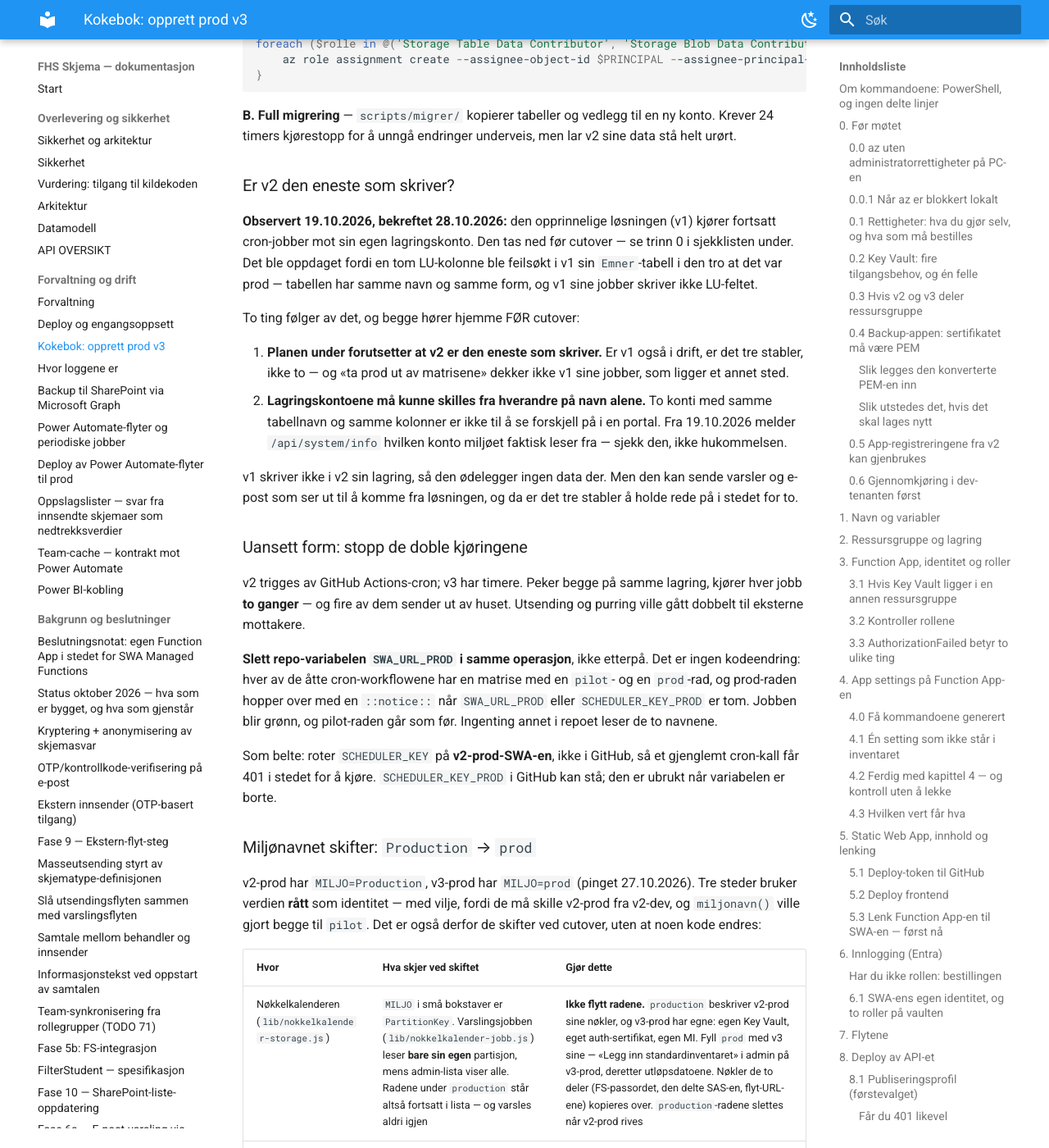
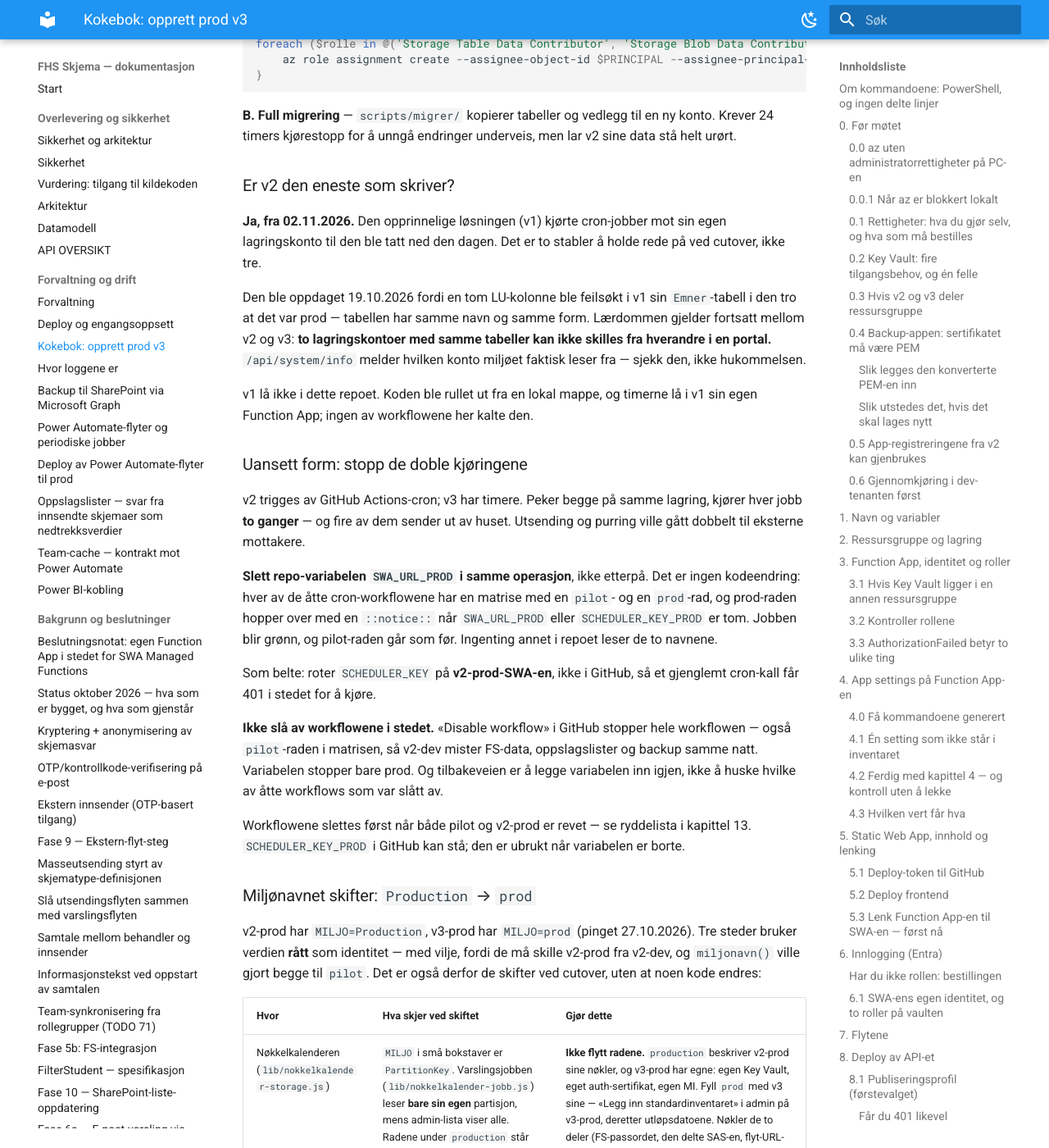
Before and after one commit to jachrist/skjema-swa, an MkDocs documentation site: the page built from docs/KOKEBOK-PROD-V3.md, in a window 1280 px wide and 1400 px high, scrolled down 42990 px. Shown: the whole window at 82% size. Built offline with MkDocs 1.6.1 and Material for MkDocs 9.7.7, drawn with Linux system fonts in a browser that asks for light colours; some of the changed text lies outside the part shown.

Commit message:
Kapittel 10: v1 er tatt ned, og hvorfor cron stoppes med variabelen
- v1 ble tatt ned 02.11.2026. «Er v2 den eneste som skriver?» er kortet
  ned til svaret og lærdommen som fortsatt gjelder mellom v2 og v3.
  Punktet i kapittel 0 og trinn 0 i sjekklisten er krysset av.
- «Disable workflow» stopper også pilot-raden i matrisen, saa v2-dev
  mister nattjobbene. Slett SWA_URL_PROD i stedet; workflowene slettes
  først når pilot og v2-prod er revet.

Co-Authored-By: Claude Opus 5.5 <noreply@anthropic.com>
Claude-Session: https://claude.ai/code/session_015ayNVTGuem7WF3WCorEerp

````diff
--- a/docs/KOKEBOK-PROD-V3.md
+++ b/docs/KOKEBOK-PROD-V3.md
@@ -71,7 +71,7 @@ Formen tåler klipp-og-lim, og den tåler at noen setter inn en linje til.
 | ☐ | Key Vault: gjenbruk `fhs-kv-01`, eller ny `kv-skjema-3-prod`? | Se 3.1 — valget avgjør én kommando |
 | ☐ | Flytene er kopiert til prod-tenanten med **Entra-autentisering** | Se trinn 7. Uten dette sender v3 ingenting |
 | ☐ | Domene/subdomene bestemt | Se 10. Ikke nødvendig for oppsettet, men avgjør cutover |
-| ☐ | **Skriver v1 fortsatt?** | Se under. Avklares før cutover, ikke etter |
+| ☑ | **Skriver v1 fortsatt?** | Nei. v1 ble tatt ned 02.11.2026 — se kapittel 10 |
 | ☐ | **Backup-sertifikatet importeres som PEM** | Se 0.4, der hele veien er prøvd i dev. Importeres det som PFX, kan koden ikke lese det — og en omgjøring etterpå krever at privatnøkkelen håndteres manuelt |
 
 ```powershell
@@ -1924,26 +1924,18 @@ lar v2 sine data stå helt urørt.
 
 ### Er v2 den eneste som skriver?
 
-**Observert 19.10.2026, bekreftet 28.10.2026:** den opprinnelige løsningen
-(v1) kjører fortsatt cron-jobber mot sin egen lagringskonto. Den tas ned
-før cutover — se trinn 0 i sjekklisten under. Det ble
-oppdaget fordi en tom LU-kolonne ble feilsøkt i v1 sin `Emner`-tabell i den
-tro at det var prod — tabellen har samme navn og samme form, og v1 sine
-jobber skriver ikke LU-feltet.
-
-To ting følger av det, og begge hører hjemme FØR cutover:
-
-1. **Planen under forutsetter at v2 er den eneste som skriver.** Er v1 også i
-   drift, er det tre stabler, ikke to — og «ta prod ut av matrisene» dekker
-   ikke v1 sine jobber, som ligger et annet sted.
-2. **Lagringskontoene må kunne skilles fra hverandre på navn alene.** To
-   konti med samme tabellnavn og samme kolonner er ikke til å se forskjell på
-   i en portal. Fra 19.10.2026 melder `/api/system/info` hvilken konto
-   miljøet faktisk leser fra — sjekk den, ikke hukommelsen.
-
-v1 skriver ikke i v2 sin lagring, så den ødelegger ingen data der. Men den
-kan sende varsler og e-post som ser ut til å komme fra løsningen, og da er
-det tre stabler å holde rede på i stedet for to.
+**Ja, fra 02.11.2026.** Den opprinnelige løsningen (v1) kjørte cron-jobber mot
+sin egen lagringskonto til den ble tatt ned den dagen. Det er to stabler å
+holde rede på ved cutover, ikke tre.
+
+Den ble oppdaget 19.10.2026 fordi en tom LU-kolonne ble feilsøkt i v1 sin
+`Emner`-tabell i den tro at det var prod — tabellen har samme navn og samme
+form. Lærdommen gjelder fortsatt mellom v2 og v3: **to lagringskontoer med
+samme tabeller kan ikke skilles fra hverandre i en portal.** `/api/system/info`
+melder hvilken konto miljøet faktisk leser fra — sjekk den, ikke hukommelsen.
+
+v1 lå ikke i dette repoet. Koden ble rullet ut fra en lokal mappe, og
+timerne lå i v1 sin egen Function App; ingen av workflowene her kalte den.
 
 ### Uansett form: stopp de doble kjøringene
 
@@ -1959,7 +1951,16 @@ blir grønn, og pilot-raden går som før. Ingenting annet i repoet leser de to
 navnene.
 
 Som belte: roter `SCHEDULER_KEY` på **v2-prod-SWA-en**, ikke i GitHub, så et
-gjenglemt cron-kall får 401 i stedet for å kjøre. `SCHEDULER_KEY_PROD` i
+gjenglemt cron-kall får 401 i stedet for å kjøre.
+
+**Ikke slå av workflowene i stedet.** «Disable workflow» i GitHub stopper hele
+workflowen — også `pilot`-raden i matrisen, så v2-dev mister FS-data,
+oppslagslister og backup samme natt. Variabelen stopper bare prod. Og
+tilbakeveien er å legge variabelen inn igjen, ikke å huske hvilke av åtte
+workflows som var slått av.
+
+Workflowene slettes først når både pilot og v2-prod er revet — se ryddelista
+i kapittel 13. `SCHEDULER_KEY_PROD` i
 GitHub kan stå; den er ubrukt når variabelen er borte.
 
 ### Miljønavnet skifter: `Production` → `prod`
@@ -1997,7 +1998,7 @@ v3 sin konto til v2 sin. Pausen er satt til to timer.
 
 | ☐ | Hva | Merknad |
 |---|---|---|
-| ☐ | 0. Ta ned v1 | Se «Er v2 den eneste som skriver?» over |
+| ☑ | 0. Ta ned v1 | Gjort 02.11.2026 |
 | ☐ | 1. Senk TTL på `www` fra 1 time til 5 minutter | Minst en time før pausen, så den gamle verdien er glemt. Uten dette kan både DNS-endringen og tilbakeveien bruke en time |
 | ☐ | 2. Fyll `prod` i nøkkelkalenderen med v3 sine nøkler | Se tabellen i «Miljønavnet skifter» |
 | ☐ | 3. Gå gjennom flytene som forgrener på `miljø` / `SkjemaMiljo` | v3-prod sender `"prod"`, ikke `"production"` |
````
